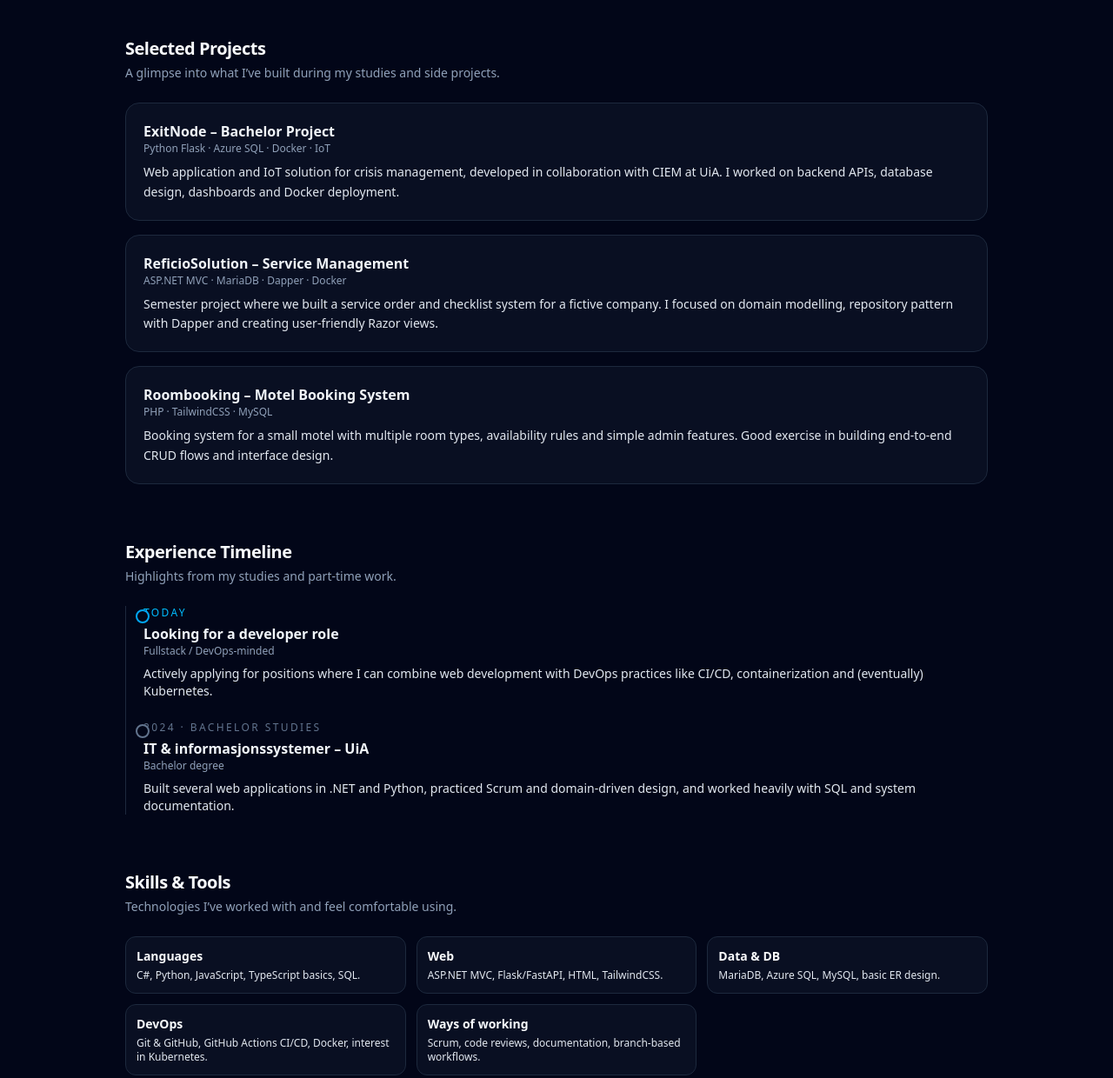
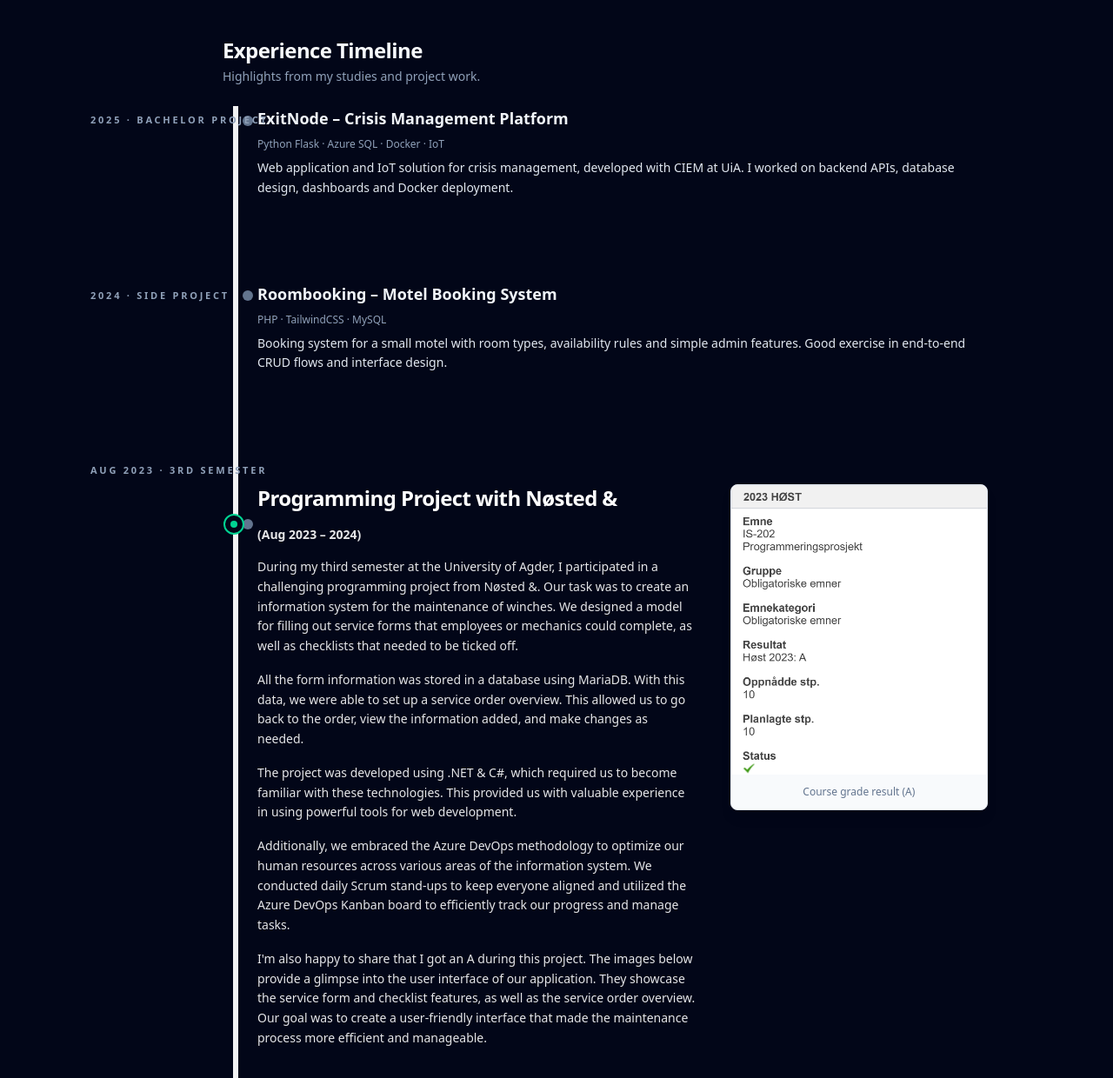
Before and after one commit to johannesUIA/deployable-cv, a website: page index.html in a window 1280 px wide. Shown: the part 1480-2720 px from the top of the page at 87% size. Drawn offline with nearby package versions, Linux system fonts and the light colour scheme; files that its build step writes are made by us from their sources.

Commit message:
Timeline og refaktoring
js for tidslinje

```diff
--- a/index.html
+++ b/index.html
@@ -25,7 +25,6 @@
         <div data-include="src/components/contact.html"></div>
         <div data-include="src/components/history.html"></div>
         <div data-include="src/components/projects.html"></div>
-        <div data-include="src/components/experience.html"></div>
         <div data-include="src/components/skills.html"></div>
       </main>
 
--- a/src/components/experience.html
+++ /dev/null
@@ -1,24 +0,0 @@
-<section id="experience" class="space-y-6">
-  <div>
-    <h2 class="text-xl font-semibold tracking-tight mb-1">Experience Timeline</h2>
-    <p class="text-sm text-slate-400">Highlights from my studies and part-time work.</p>
-  </div>
-
-  <div class="relative border-l border-slate-800 pl-5 space-y-6">
-    <article class="relative">
-      <div class="absolute -left-[9px] mt-1 h-4 w-4 rounded-full border-2 border-sky-500 bg-slate-950"></div>
-      <p class="text-xs uppercase tracking-[0.2em] text-sky-400 mb-1">Today</p>
-      <h3 class="font-semibold text-slate-100">Looking for a developer role</h3>
-      <p class="text-xs text-slate-400 mb-2">Fullstack / DevOps-minded</p>
-      <p class="text-sm text-slate-200">Actively applying for positions where I can combine web development with DevOps practices like CI/CD, containerization and (eventually) Kubernetes.</p>
-    </article>
-
-    <article class="relative">
-      <div class="absolute -left-[9px] mt-1 h-4 w-4 rounded-full border-2 border-slate-500 bg-slate-950"></div>
-      <p class="text-xs uppercase tracking-[0.2em] text-slate-500 mb-1">2024 · Bachelor studies</p>
-      <h3 class="font-semibold text-slate-100">IT &amp; informasjonssystemer – UiA</h3>
-      <p class="text-xs text-slate-400 mb-2">Bachelor degree</p>
-      <p class="text-sm text-slate-200">Built several web applications in .NET and Python, practiced Scrum and domain-driven design, and worked heavily with SQL and system documentation.</p>
-    </article>
-  </div>
-</section>
--- a/src/components/projects.html
+++ b/src/components/projects.html
@@ -1,38 +1,15 @@
-<section id="projects" class="space-y-6">
+<section id="projects" class="relative max-w-5xl mx-auto space-y-6 pl-8 md:pl-28">
   <div>
-    <h2 class="text-xl font-semibold tracking-tight mb-1">Selected Projects</h2>
-    <p class="text-sm text-slate-400">A glimpse into what I’ve built during my studies and side projects.</p>
+    <h2 class="text-xl md:text-2xl font-semibold tracking-tight mb-1">
+      Experience Timeline
+    </h2>
+    <p class="text-sm text-slate-400">
+      Highlights from my studies and project work.
+    </p>
   </div>
 
-  <div class="space-y-4">
-    <article class="rounded-2xl border border-slate-800 bg-slate-900/60 p-5">
-      <div class="flex justify-between items-start gap-4">
-        <div>
-          <h3 class="font-semibold text-slate-100">ExitNode – Bachelor Project</h3>
-          <p class="text-xs text-slate-400 mb-2">Python Flask · Azure SQL · Docker · IoT</p>
-        </div>
-      </div>
-      <p class="text-sm text-slate-200 leading-relaxed">Web application and IoT solution for crisis management, developed in collaboration with CIEM at UiA. I worked on backend APIs, database design, dashboards and Docker deployment.</p>
-    </article>
-
-    <article class="rounded-2xl border border-slate-800 bg-slate-900/60 p-5">
-      <div class="flex justify-between items-start gap-4">
-        <div>
-          <h3 class="font-semibold text-slate-100">ReficioSolution – Service Management</h3>
-          <p class="text-xs text-slate-400 mb-2">ASP.NET MVC · MariaDB · Dapper · Docker</p>
-        </div>
-      </div>
-      <p class="text-sm text-slate-200 leading-relaxed">Semester project where we built a service order and checklist system for a fictive company. I focused on domain modelling, repository pattern with Dapper and creating user-friendly Razor views.</p>
-    </article>
-
-    <article class="rounded-2xl border border-slate-800 bg-slate-900/60 p-5">
-      <div class="flex justify-between items-start gap-4">
-        <div>
-          <h3 class="font-semibold text-slate-100">Roombooking – Motel Booking System</h3>
-          <p class="text-xs text-slate-400 mb-2">PHP · TailwindCSS · MySQL</p>
-        </div>
-      </div>
-      <p class="text-sm text-slate-200 leading-relaxed">Booking system for a small motel with multiple room types, availability rules and simple admin features. Good exercise in building end-to-end CRUD flows and interface design.</p>
-    </article>
+  <div class="relative mt-6">
+    <!-- JS will build the line, sticky dot, and items inside here -->
+    <div id="timeline-root" class="relative"></div>
   </div>
 </section>
--- /dev/null
+++ b/src/components/projects/exitnode.html
@@ -0,0 +1,13 @@
+<article class="space-y-2">
+  <h3 class="text-base md:text-lg font-semibold text-slate-100">
+    ExitNode – Crisis Management Platform
+  </h3>
+  <p class="text-xs text-slate-400">
+    Python Flask · Azure SQL · Docker · IoT
+  </p>
+  <p class="text-sm text-slate-200 leading-relaxed">
+    Web application and IoT solution for crisis management, developed with CIEM
+    at UiA. I worked on backend APIs, database design, dashboards and Docker
+    deployment.
+  </p>
+</article>
--- /dev/null
+++ b/src/components/projects/nøsted.html
@@ -0,0 +1,100 @@
+<article class="space-y-10 pt-4 md:pt-6 lg:pt-8">
+  <!-- TOP: text + grade card -->
+  <div
+    class="grid gap-8 lg:gap-10 lg:grid-cols-[minmax(0,1.7fr)_minmax(0,1fr)] items-start"
+  >
+    <!-- Text -->
+    <div class="space-y-4 max-w-prose">
+      <h3 class="text-xl md:text-2xl font-extrabold tracking-tight text-white">
+        Programming Project with Nøsted &amp;
+      </h3>
+
+      <p class="text-sm font-semibold text-white/90">
+        (Aug 2023 – 2024)
+      </p>
+
+      <p class="text-sm text-white/90 leading-relaxed">
+        During my third semester at the University of Agder, I participated in a
+        challenging programming project from Nøsted &amp;. Our task was to create an
+        information system for the maintenance of winches. We designed a model for
+        filling out service forms that employees or mechanics could complete, as
+        well as checklists that needed to be ticked off.
+      </p>
+
+      <p class="text-sm text-white/90 leading-relaxed">
+        All the form information was stored in a database using MariaDB. With this
+        data, we were able to set up a service order overview. This allowed us to
+        go back to the order, view the information added, and make changes as
+        needed.
+      </p>
+
+      <p class="text-sm text-white/90 leading-relaxed">
+        The project was developed using .NET &amp; C#, which required us to become
+        familiar with these technologies. This provided us with valuable
+        experience in using powerful tools for web development.
+      </p>
+
+      <p class="text-sm text-white/90 leading-relaxed">
+        Additionally, we embraced the Azure DevOps methodology to optimize our
+        human resources across various areas of the information system. We
+        conducted daily Scrum stand-ups to keep everyone aligned and utilized the
+        Azure DevOps Kanban board to efficiently track our progress and manage
+        tasks.
+      </p>
+
+      <p class="text-sm text-white/90 leading-relaxed">
+        I'm also happy to share that I got an A during this project. The images
+        below provide a glimpse into the user interface of our application. They
+        showcase the service form and checklist features, as well as the service
+        order overview. Our goal was to create a user-friendly interface that made
+        the maintenance process more efficient and manageable.
+      </p>
+    </div>
+
+    <!-- Grade card -->
+    <div class="flex justify-center lg:justify-end">
+      <figure
+        class="bg-slate-50 text-slate-900 rounded-lg shadow-lg border border-slate-200 overflow-hidden
+               w-full max-w-xs md:max-w-sm"
+      >
+        <img
+          src="./media/grade-result.png"
+          alt="Course grade result"
+          class="w-full h-auto object-contain bg-white"
+        />
+        <figcaption class="p-3 text-xs text-slate-500 text-center">
+          Course grade result (A)
+        </figcaption>
+      </figure>
+    </div>
+  </div>
+
+  <!-- Divider + screenshots -->
+  <div class="border-t border-slate-800/60 pt-6 md:pt-8 space-y-6">
+    <figure
+      class="bg-slate-50 text-slate-900 rounded-lg shadow-lg border border-slate-200 overflow-hidden"
+    >
+      <img
+        src="./media/nøsted-app-1.png"
+        alt="Nøsted app - service order overview"
+        class="w-full h-96 md:h-[32rem] object-contain bg-white"
+      />
+      <figcaption class="p-3 text-xs text-slate-500">
+        Service order overview (sample)
+      </figcaption>
+    </figure>
+
+    <figure
+      class="bg-slate-50 text-slate-900 rounded-lg shadow-lg border border-slate-200 overflow-hidden"
+    >
+      <img
+        src="./media/nøsted-app-2.png"
+        alt="Nøsted app - filled service form"
+        class="w-full h-96 md:h-[32rem] object-contain bg-white"
+      />
+      <figcaption class="p-3 text-xs text-slate-500">
+        Filled service form (sample)
+      </figcaption>
+    </figure>
+  </div>
+</article>
--- /dev/null
+++ b/src/components/projects/roombooking.html
@@ -0,0 +1,13 @@
+<article class="space-y-2">
+  <h3 class="text-base md:text-lg font-semibold text-slate-100">
+    Roombooking – Motel Booking System
+  </h3>
+  <p class="text-xs text-slate-400">
+    PHP · TailwindCSS · MySQL
+  </p>
+  <p class="text-sm text-slate-200 leading-relaxed">
+    Booking system for a small motel with room types, availability rules and
+    simple admin features. Good exercise in end-to-end CRUD flows and interface
+    design.
+  </p>
+</article>
--- a/src/scripts.js
+++ b/src/scripts.js
@@ -1,8 +1,8 @@
 // src/scripts.js
-// Centralized scripts entry. Imports component-loader (which runs itself)
-// and registers site behaviors and the snow canvas animation.
+// Centralized scripts entry.
 
 import loadIncludes from './component-loader.js';
+import { initTimeline } from './timeline.js';
 
 // Re-initialize behaviour after components (header, footer, sections) are loaded
 window.addEventListener('components:loaded', () => {
@@ -22,7 +22,6 @@ window.addEventListener('components:loaded', () => {
   // 3) Back-to-top button
   const backBtn = document.getElementById('backToTop');
   if (backBtn) {
-    // Show/hide on scroll
     window.addEventListener('scroll', () => {
       if (window.pageYOffset > 200) {
         backBtn.classList.remove('hidden');
@@ -31,7 +30,6 @@ window.addEventListener('components:loaded', () => {
       }
     });
 
-    // Smooth scroll to top when clicked
     backBtn.addEventListener('click', () => {
       window.scrollTo({
         top: 0,
@@ -53,7 +51,6 @@ window.addEventListener('components:loaded', () => {
 
       event.preventDefault();
 
-      // Offset a little for sticky header (adjust 80 if needed)
       const headerOffset = 80;
       const elementPosition = targetElement.offsetTop;
       const offsetPosition = elementPosition - headerOffset;
@@ -64,10 +61,12 @@ window.addEventListener('components:loaded', () => {
       });
     });
   });
+
+  // 5) Build the interactive timeline AFTER components are in the DOM
+  initTimeline();
 });
 
-// Snow animation (migrated from src/snow.js)
-// Keeps its own DOMContentLoaded listener like before
+// Snow animation (unchanged)
 document.addEventListener('DOMContentLoaded', () => {
   const canvas = document.getElementById('snow-canvas');
   if (!canvas) return;
@@ -77,7 +76,6 @@ document.addEventListener('DOMContentLoaded', () => {
   let height = window.innerHeight;
   let dpr = window.devicePixelRatio || 1;
 
-  // number of flakes scales a bit with screen size
   const baseCount = 120;
   let flakeCount = Math.floor(
     baseCount * (Math.min(width * height, 1920 * 1080) / (1920 * 1080))
@@ -108,12 +106,12 @@ document.addEventListener('DOMContentLoaded', () => {
   }
 
   function createFlake(startAbove = false) {
-    const r = rand(1, 3); // radius
+    const r = rand(1, 3);
     return {
       x: rand(0, width),
       y: startAbove ? rand(-height, 0) : rand(0, height),
       r,
-      speed: rand(0.5, 1.2) * (r / 2) * 0.6, // slowed down ~40%
+      speed: rand(0.5, 1.2) * (r / 2) * 0.6,
       drift: rand(-0.3, 0.3),
       phase: rand(0, Math.PI * 2),
       alpha: rand(0.35, 0.9),
@@ -133,12 +131,10 @@ document.addEventListener('DOMContentLoaded', () => {
     for (let i = 0; i < flakes.length; i++) {
       const f = flakes[i];
 
-      // Wobble + drift
       f.phase += 0.01;
       f.x += f.drift + Math.sin(f.phase) * 0.3;
       f.y += f.speed;
 
-      // Recycle flake when out of view
       if (f.y - f.r > height) {
         flakes[i] = createFlake(true);
       }
@@ -156,7 +152,6 @@ document.addEventListener('DOMContentLoaded', () => {
     requestAnimationFrame(updateAndDraw);
   }
 
-  // Handle resize
   window.addEventListener('resize', resize);
   resize();
   requestAnimationFrame(updateAndDraw);
--- /dev/null
+++ b/src/timeline.js
@@ -0,0 +1,120 @@
+// src/timeline.js
+
+// Data for your projects on the timeline
+const timelineProjects = [
+  {
+    id: "exitnode",
+    yearLabel: "2025 · Bachelor project",
+    sideLabel: "2025 · BACHELOR PROJECT",
+    partial: "src/components/projects/exitnode.html",
+  },
+  {
+    id: "roombooking",
+    yearLabel: "2024 · Side project",
+    sideLabel: "2024 · SIDE PROJECT",
+    partial: "src/components/projects/roombooking.html",
+  },
+  {
+    id: "nested",
+    yearLabel: "Aug 2023 · 3rd semester project",
+    sideLabel: "AUG 2023 · 3RD SEMESTER",
+    partial: "src/components/projects/nøsted.html",
+  },
+];
+
+// Build the interactive timeline inside #timeline-root
+export async function initTimeline() {
+  const root = document.getElementById("timeline-root");
+  if (!root) return; // projects section not on this page
+
+  // Vertical line
+  const lineWrapper = document.createElement("div");
+  lineWrapper.className = "absolute left-3 top-0 bottom-0";
+  lineWrapper.innerHTML =
+    '<div class="h-full w-1.5 bg-white/95 shadow-sm"></div>';
+  root.appendChild(lineWrapper);
+
+  // Tracking dot (we move this with JS)
+  const tracker = document.createElement("div");
+  tracker.id = "timeline-tracker";
+  tracker.className =
+    "absolute left-3 -ml-[11px] w-6 h-6 rounded-full border-2 border-emerald-400 bg-slate-950 flex items-center justify-center z-40";
+  tracker.innerHTML =
+    '<div class="w-2 h-2 rounded-full bg-emerald-400"></div>';
+  root.appendChild(tracker);
+
+  // List container
+  const list = document.createElement("ol");
+  list.className = "relative pl-10 space-y-24"; // extra space between items
+  root.appendChild(list);
+
+  // Build each project item
+  for (let i = 0; i < timelineProjects.length; i++) {
+    const p = timelineProjects[i];
+    const li = document.createElement("li");
+    li.className = "relative";
+
+    const isNested = p.id === "nested"; // special-case Nøsted bullet offset
+
+    li.innerHTML = `
+      <span class="timeline-bullet absolute -left-[1.08rem] ${
+        isNested ? "top-[4.5rem]" : "top-[0.65rem]"
+      } block w-3 h-3 rounded-full bg-slate-500"></span>
+
+      <p class="hidden md:block absolute -left-48 top-2 text-[11px] font-semibold tracking-[0.25em] text-slate-400 uppercase">
+        ${p.sideLabel}
+      </p>
+      <p class="md:hidden text-[11px] font-semibold tracking-[0.25em] text-slate-400 uppercase mb-1">
+        ${p.yearLabel}
+      </p>
+
+      <div id="project-${p.id}" class="space-y-2"></div>
+    `;
+
+    list.appendChild(li);
+
+    // Load the HTML partial for this project
+    const res = await fetch(p.partial);
+    const html = await res.text();
+    const target = document.getElementById(`project-${p.id}`);
+    if (target) {
+      target.innerHTML = html;
+    }
+  }
+
+  // === Scroll tracking for the green dot ===
+  const bullets = list.querySelectorAll(".timeline-bullet");
+
+  function updateTrackerPosition() {
+    if (!bullets.length) return;
+
+    const viewportCenter = window.innerHeight / 2;
+    let closest = null;
+    let closestDist = Infinity;
+
+    bullets.forEach((b) => {
+      const rect = b.getBoundingClientRect();
+      const centerY = rect.top + rect.height / 2;
+      const dist = Math.abs(centerY - viewportCenter);
+      if (dist < closestDist) {
+        closestDist = dist;
+        closest = b;
+      }
+    });
+
+    if (!closest) return;
+
+    const rootRect = root.getBoundingClientRect();
+    const bulletRect = closest.getBoundingClientRect();
+    const bulletCenterY = bulletRect.top + bulletRect.height / 2;
+
+    // Position tracker so its center lines up with bullet center,
+    // relative to the top of #timeline-root
+    const offset = bulletCenterY - rootRect.top;
+    tracker.style.top = `${offset - 12}px`; // 12px = half of tracker’s 24px height
+  }
+
+  window.addEventListener("scroll", updateTrackerPosition, { passive: true });
+  window.addEventListener("resize", updateTrackerPosition);
+  updateTrackerPosition(); // initial position
+}
```
